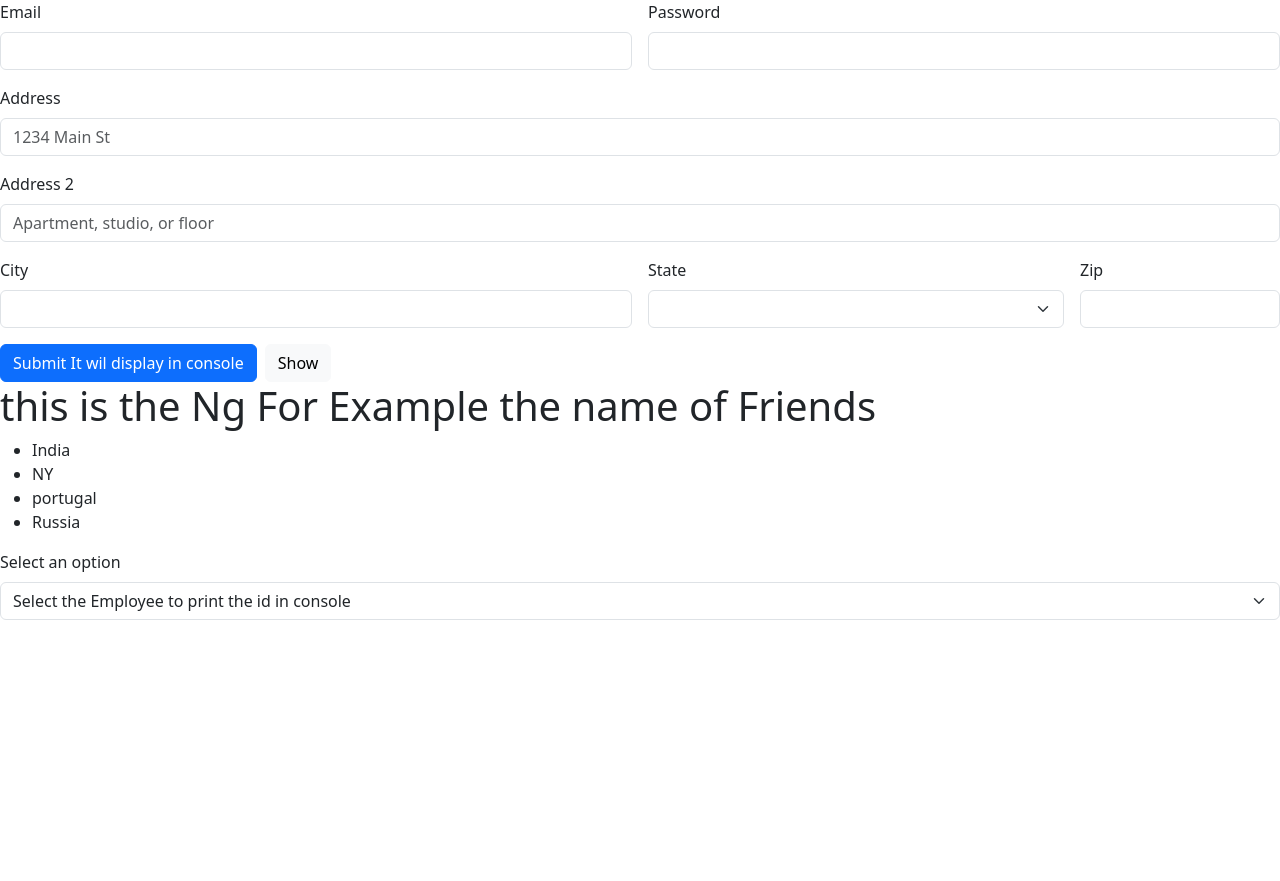
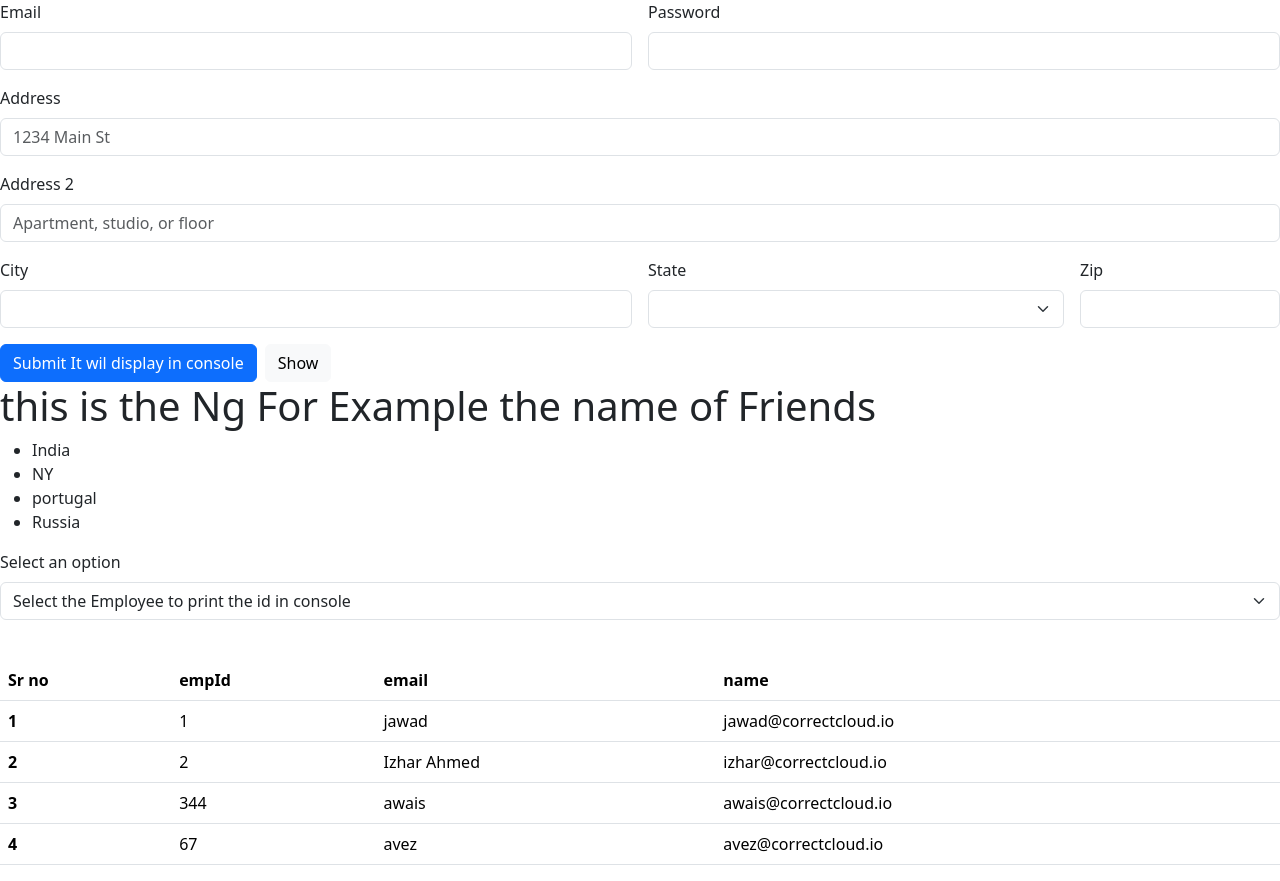
Before and after one commit to The-wizardo/Angular-practice, an Angular app: page / in a window 1280 px wide. Before the commit the page ends 800 px from the top, so only its background shows below. Built offline with nearby package versions, Linux system fonts and the light colour scheme.

Commit message:
added the table

```diff
--- a/src/app/Component/ng-for/ng-for.component.html
+++ b/src/app/Component/ng-for/ng-for.component.html
@@ -13,3 +13,24 @@
     <option *ngFor="let emp of employeeList" [value]="emp.empid" >{{emp.name}}</option>
   </select>
 </div>
+<br>
+
+<table class="table table-hover" >
+  <thead>
+  <tr>
+    <th scope="col">Sr no</th>
+    <th scope="col">empId</th>
+    <th scope="col">email</th>
+    <th scope="col">name</th>
+  </tr>
+  </thead>
+  <tbody>
+  <tr *ngFor="let m of employeeList, let srno=index">
+    <th scope="row">{{srno+1}}</th>
+    <td>{{m.empid}}</td>
+    <td>{{m.name}}</td>
+    <td>{{m.email}}</td>
+  </tr>
+
+  </tbody>
+</table>
--- a/src/app/Component/ng-for/ng-for.component.ts
+++ b/src/app/Component/ng-for/ng-for.component.ts
@@ -22,7 +22,8 @@ export class NgForComponent {
   employeeList:any[]=[
     {empid:1,name:"jawad",email:'jawad@correctcloud.io'},
     {empid:2,name:"Izhar Ahmed",email:'izhar@correctcloud.io'},
-    {empid:344,name:"awais",email:'awais@correctcloud.io'}
+    {empid:344,name:"awais",email:'awais@correctcloud.io'},
+    {empid:67,name:"avez",email:'avez@correctcloud.io'}
   ]
   selectedEmpId: any='';
 
```
